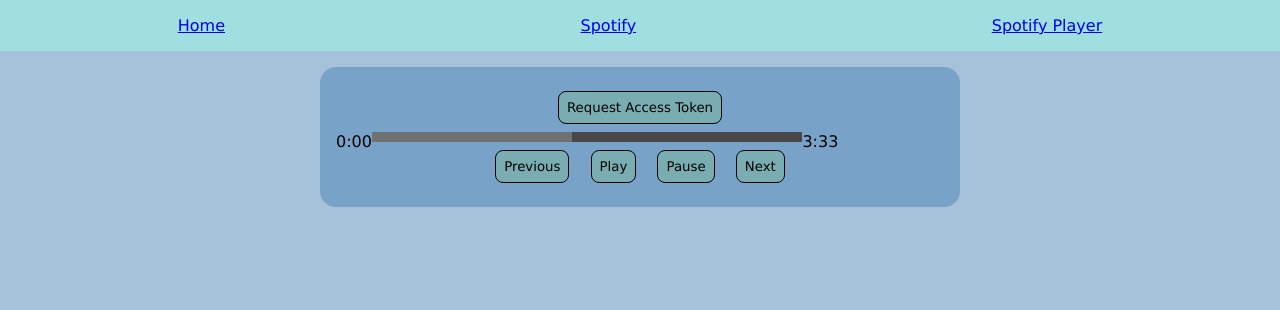
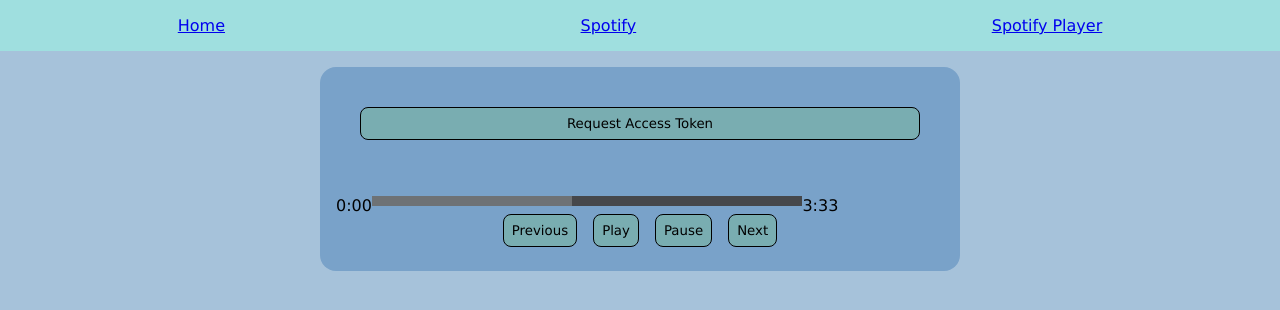
Before and after one commit to Chris-boop-gif/VERY_SIMPLE_PoC_mognodb, a website: page spotify-player.html in a window 1280 px wide. Drawn offline with Linux system fonts and the light colour scheme; no server answers.

Commit message:
css buttons

```diff
--- a/spotify-player.html
+++ b/spotify-player.html
@@ -21,15 +21,18 @@
 
     <main>
         <!-- Player -->
+        <div class="formBlock">
             <button type="button" id="tokenButton">Request Access Token</button>
+        </div>
 
 
         <!-- <button type="button" id="playerButton">Open Player</button> -->
 
-        <div id="player">
+        <div id="player" class="formBlock">
         </div>
 
 
+            <!-- <div class="formBlock"> -->
                 <div id="progressBackground">
                     <span id="playbackTime">0:00</span>
                     <div id="progressBar">
@@ -38,12 +41,13 @@
                     </div>
                     <span id="endTime">3:33</span>
                 </div>
+            <!-- </div> -->
 
 
 
 
 
-        <div>
+        <div id="playerbuttons">
             <button type="button" id="previousButton">Previous</button>
             <button type="button" id="playButton">Play</button>
             <button type="button" id="pauseButton">Pause</button>
--- a/style.css
+++ b/style.css
@@ -22,6 +22,7 @@
   justify-content: center;
   justify-self: center;
   flex-wrap: wrap;
+  flex-direction: column;
   width: 50%;
   background-color: rgb(121, 162, 201);
   margin-top: 1rem;
@@ -33,7 +34,8 @@
   width: 100%;
   height: 10px;
   display: flex;
- /*  justify-content: space-between; */
+  justify-content: flex-end;
+/*   align-items: center; */
 }
 
 #progressBar {
@@ -41,20 +43,24 @@
   height: 10px;
   background-color: rgb(70, 72, 75);
   display: flex;
+
 }
 
 #progress {
   width: 200px;
   height: 10px;
   background-color: rgb(110, 114, 117);
-  justify-self: flex-start;
+ /*  justify-self: flex-start; */
 }
 
 #endTime {
   width: 200px;
   height: 10px;
+}
 
-
+#playerbuttons {
+  display: flex;
+  justify-content: center;
 }
 
 
```
Lines whose indentation alone changed are shown as unchanged.
